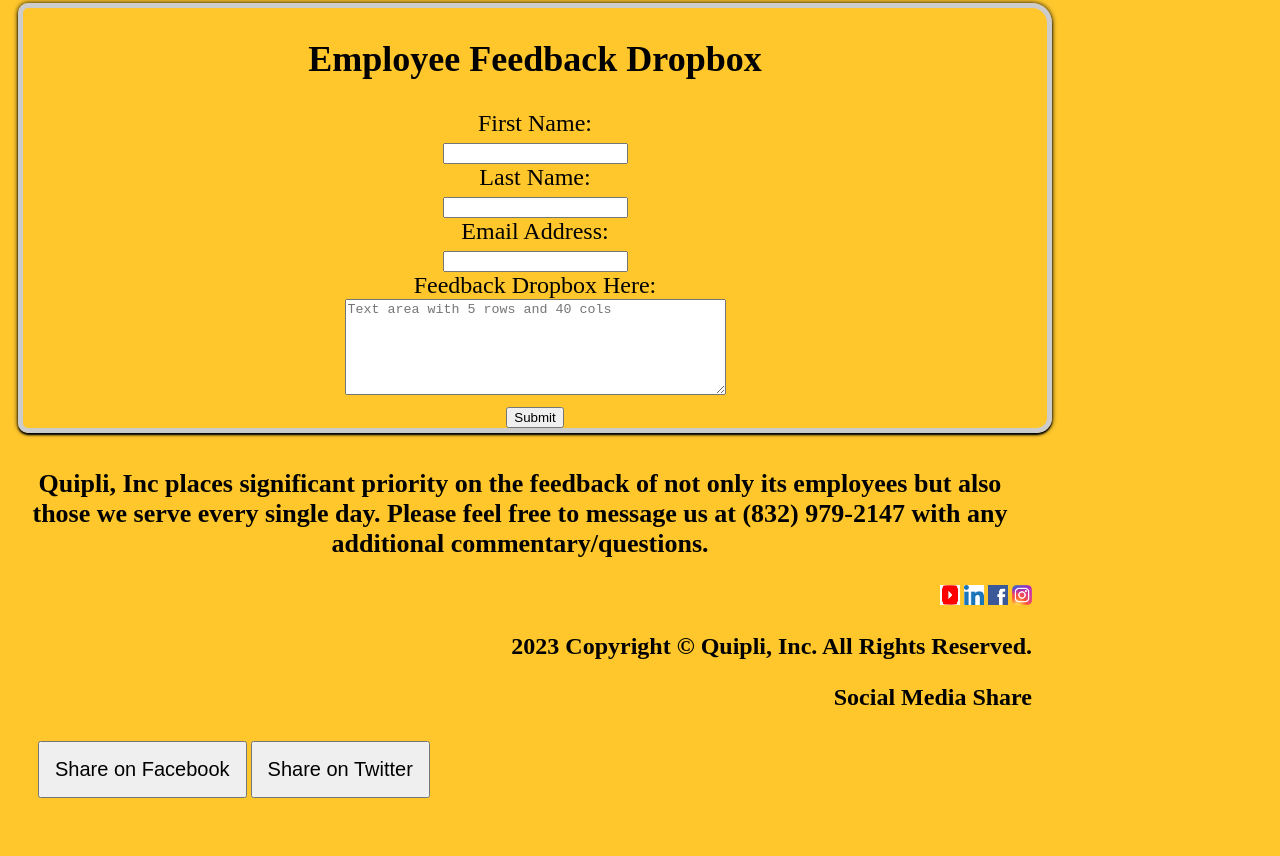
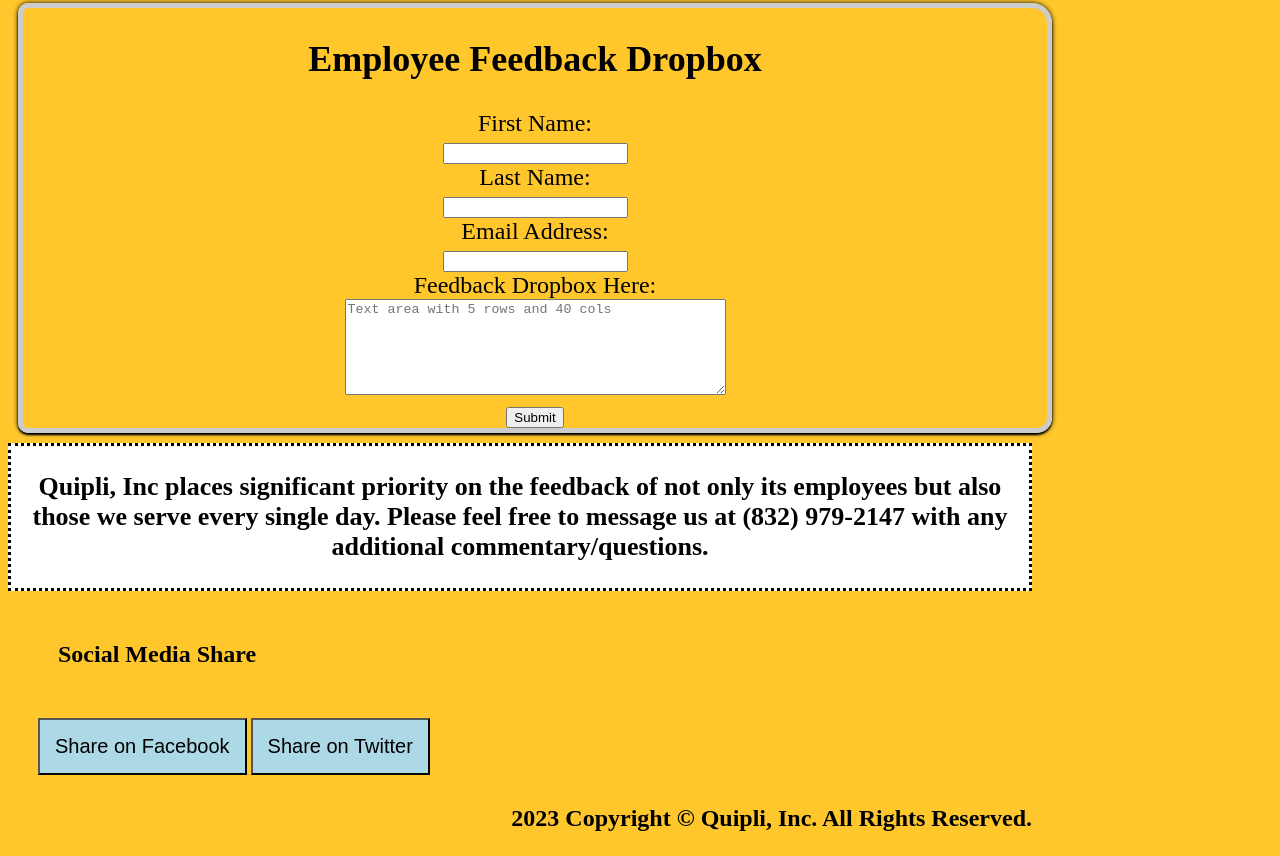
Before and after one commit to jackiescognamiglio/jackie_s.github.io, a plain HTML site: page form.html in a window 1280 px wide. Shown: the part 1053-1909 px from the top of the page. Before the commit the page ends 1881 px from the top, so only its background shows below. Drawn offline with Linux system fonts and the light colour scheme.

Commit message:
Add files via upload

```diff
--- a/form.html
+++ b/form.html
@@ -63,16 +63,19 @@
             </form>
         </div>
 
-        <p style="text-align: center; font-size: 26px;">Quipli, Inc places significant priority on the feedback of not only its employees but also those we serve every single day. Please feel free to message us at (832) 979-2147 with any additional commentary/questions.</p>
+        <div class= "reach_out">
+            <p style="text-align: center; font-size: 26px;">Quipli, Inc places significant priority on the feedback of not only its employees but also those we serve every single day. Please feel free to message us at (832) 979-2147 with any additional commentary/questions.</p>
+        </div>
+        <h2 style="margin: 50px;">Social Media Share</h2>
+        <div class="social-sharing">
+            <button id="share-facebook" style="font-size: 20px; padding: 15px; background-color: lightblue">Share on Facebook</button>
+            <button id="share-twitter" style="font-size: 20px; padding: 15px; background-color: lightblue;">Share on Twitter</button>
+        </div>
 
-        <footer>
-            <img src="images/youtube.jpg" alt="youtube logo" width="20" height="20"> <img src="images/linkedin.jpg" alt="linkedin logo" width="20" height="20"> <img src="images/facebook.png"  alt="facebook logo" width="20" height="20"> <img src="images/insta.png" alt="insta logo" width="20" height="20">
-            <p>2023 Copyright © Quipli, Inc. All Rights Reserved.</p>
-            <h2>Social Media Share</h2>
-            <div class="social-sharing">
-                <button id="share-facebook" style="font-size: 20px; padding: 15px";>Share on Facebook</button>
-                <button id="share-twitter" style="font-size: 20px; padding: 15px";>Share on Twitter</button>
-            </div>
-        </footer>
+        <script src="script.js"></script>
+
+    <footer>
+        <p>2023 Copyright © Quipli, Inc. All Rights Reserved.</p>
+    </footer>
 </body>
 </html>
--- a/styles.css
+++ b/styles.css
@@ -90,7 +90,8 @@ footer {
 }
 
 .social-sharing h2 {
-  margin: 50px;
+  margin: 100px;
+  color: white;
 }
 
 /* Content for info page stated on nov 7 */
@@ -148,7 +149,7 @@ footer {
   line-height: 10;
 }
 
-.companies {
+.companies {  /* ensuring proper padding between each company image that also fits nicely underneath each circle of core value*/
   display: flex;
   justify-content: space-around;
   padding: 20px;
@@ -158,7 +159,7 @@ footer {
     margin-right: 10px;
 }
 
-.quipli_intro {
+.quipli_intro, .reach_out { /* applied same box style to messaging on first page and third page*/
   border-style: dotted;
   background-color: white;
 }
```
Also changed, not shown: index.html (+10 -6 lines), info.html (+7 -6 lines).
